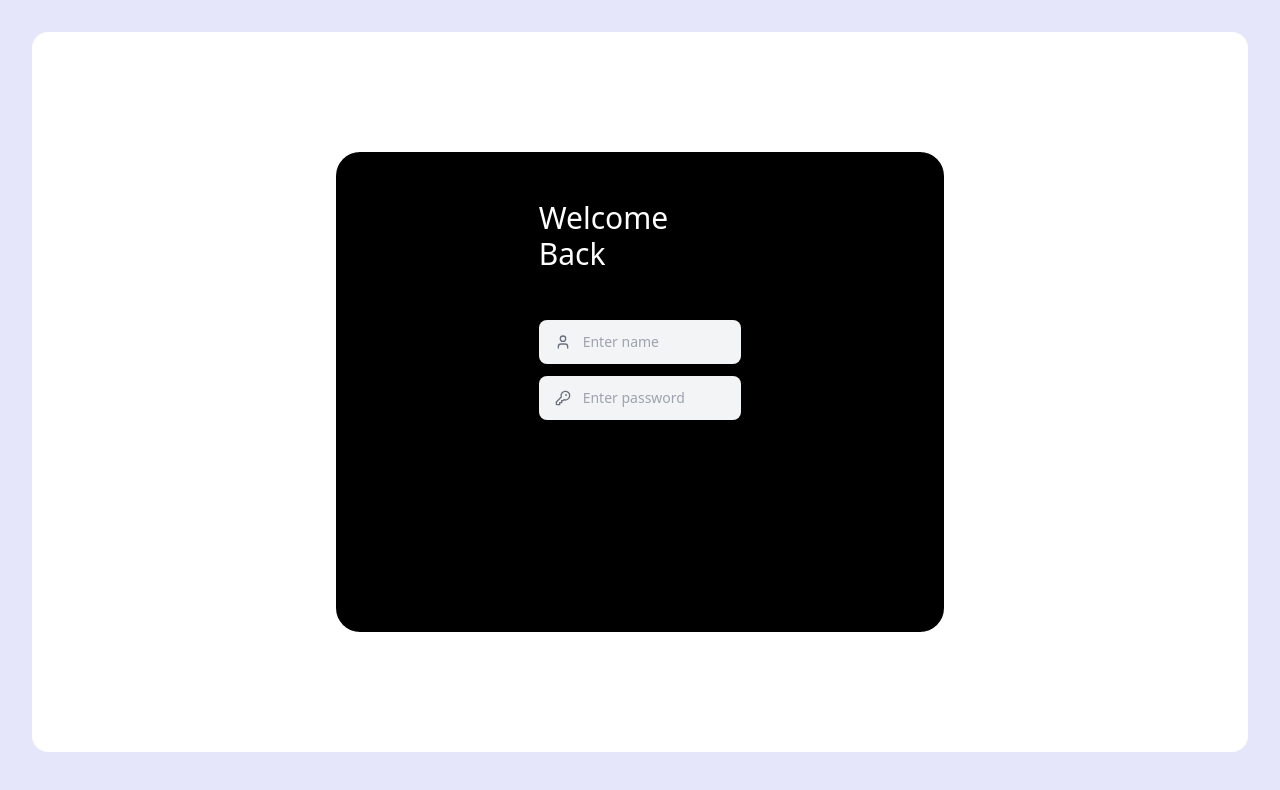
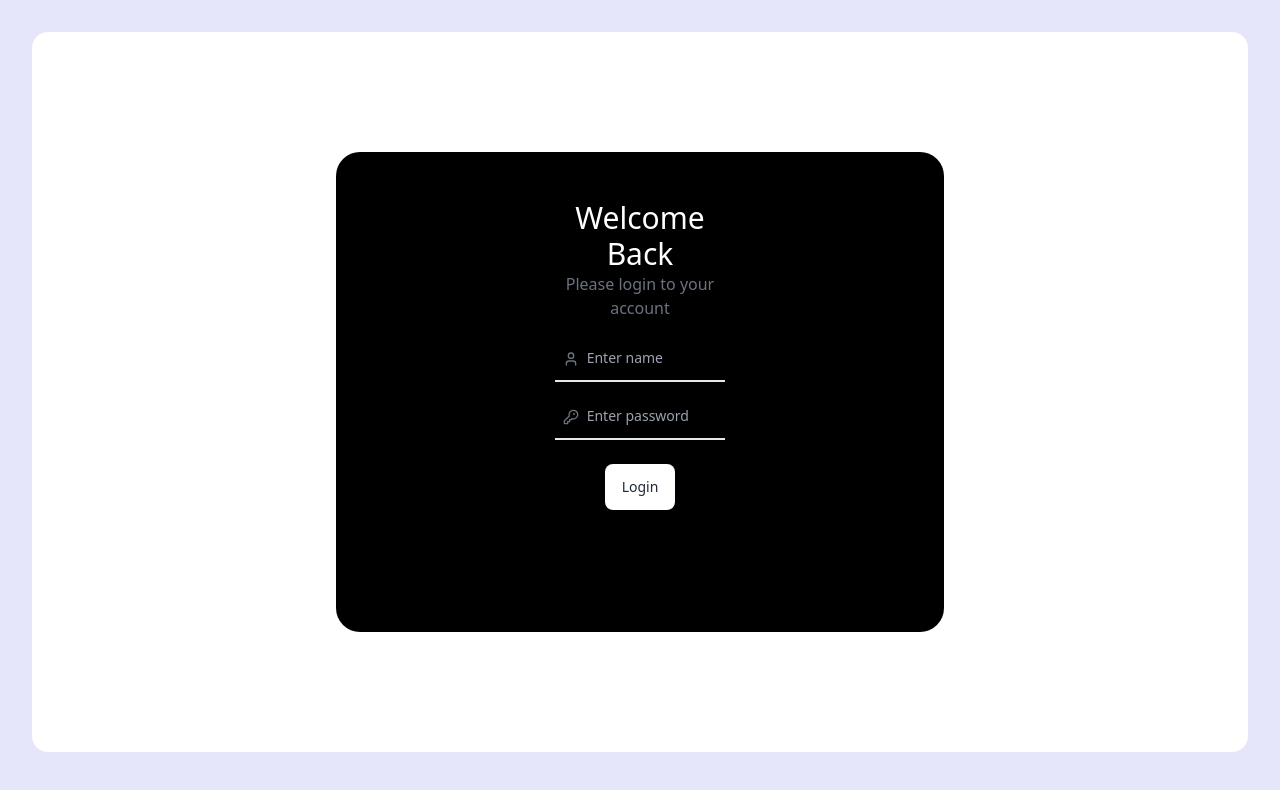
Before and after one commit to RodrigoVaillant/OverLoad-Store-Vue3-Python, a Vue app in the folder frontend/: page /login in a window 1280 px wide. Shown: the top 790 px of the page. Built offline with nearby package versions, Linux system fonts and the light colour scheme.

Commit message:
added login page

```diff
--- a/frontend/src/components/Login.vue
+++ /dev/null
@@ -1,50 +0,0 @@
-<script setup></script>
-
-<template>
-    <div class="w-full h-[calc(100vh-80px)] bg-white rounded-2xl flex items-center justify-center">
-        <div class="bg-black w-1/2 h-2/3 rounded-3xl flex items-start justify-around">
-            <figure class="w-1/3 h-1/3 mt-12">
-                <h1 class="text-white text-3xl">Welcome Back</h1>
-                <p>Please login to your account</p>
-
-
-                <div class="">
-                    <div class="max-w-sm space-y-3">
-                        <div class="relative">
-                            <input type="email"
-                                class="peer py-3 px-4 ps-11 block w-full bg-gray-100 border-transparent rounded-lg text-sm focus:border-blue-500 focus:ring-blue-500 disabled:opacity-50 disabled:pointer-events-none"
-                                placeholder="Enter name">
-                            <div
-                                class="absolute inset-y-0 start-0 flex items-center pointer-events-none ps-4 peer-disabled:opacity-50 peer-disabled:pointer-events-none">
-                                <svg class="shrink-0 size-4 text-gray-500" xmlns="http://www.w3.org/2000/svg" width="24"
-                                    height="24" viewBox="0 0 24 24" fill="none" stroke="currentColor" stroke-width="2"
-                                    stroke-linecap="round" stroke-linejoin="round">
-                                    <path d="M19 21v-2a4 4 0 0 0-4-4H9a4 4 0 0 0-4 4v2"></path>
-                                    <circle cx="12" cy="7" r="4"></circle>
-                                </svg>
-                            </div>
-                        </div>
-
-                        <div class="relative">
-                            <input type="password"
-                                class="peer py-3 px-4 ps-11 block w-full bg-gray-100 border-transparent rounded-lg text-sm focus:border-blue-500 focus:ring-blue-500 disabled:opacity-50 disabled:pointer-events-none"
-                                placeholder="Enter password">
-                            <div
-                                class="absolute inset-y-0 start-0 flex items-center pointer-events-none ps-4 peer-disabled:opacity-50 peer-disabled:pointer-events-none">
-                                <svg class="shrink-0 size-4 text-gray-500" xmlns="http://www.w3.org/2000/svg" width="24"
-                                    height="24" viewBox="0 0 24 24" fill="none" stroke="currentColor" stroke-width="2"
-                                    stroke-linecap="round" stroke-linejoin="round">
-                                    <path d="M2 18v3c0 .6.4 1 1 1h4v-3h3v-3h2l1.4-1.4a6.5 6.5 0 1 0-4-4Z"></path>
-                                    <circle cx="16.5" cy="7.5" r=".5"></circle>
-                                </svg>
-                            </div>
-                        </div>
-                    </div>
-                </div>
-
-
-
-            </figure>
-        </div>
-    </div>
-</template>
--- a/frontend/src/components/BuyerService.vue
+++ b/frontend/src/components/pages/BuyerService.vue
@@ -1,6 +1,6 @@
 <script setup>
-import Header from './UI/Header.vue';
-import Accordion from './UI/Accordion.vue';
+import Header from '../UI/Header.vue';
+import Accordion from '../UI/Accordion.vue';
 </script>
 
 <template>
--- /dev/null
+++ b/frontend/src/components/pages/Login.vue
@@ -0,0 +1,52 @@
+<script setup></script>
+
+<template>
+    <div class="w-full h-[calc(100vh-80px)] bg-white rounded-2xl flex items-center justify-center">
+        <div class="bg-black w-1/2 h-2/3 rounded-3xl flex items-start justify-around">
+            <figure class="w-1/3 h-1/3 mt-12">
+                <h1 class="text-white text-3xl text-center">Welcome Back</h1>
+                <p class="text-gray-500 text-center">Please login to your account</p>
+
+                <div class="flex items-center flex flex-col m-4">
+                    <div class="max-w-sm space-y-3">
+                        <div class="relative">
+                            <input type="email"
+                                class="peer py-3 pe-0 ps-8 block w-full bg-transparent border-t-transparent border-b-2 border-x-transparent border-b-gray-200 text-sm focus:border-t-transparent focus:border-x-transparent focus:border-b-blue-500 focus:ring-0 disabled:opacity-50 disabled:pointer-events-none dark:border-b-neutral-700 dark:text-neutral-400 dark:placeholder-neutral-500 dark:focus:ring-neutral-600 dark:focus:border-b-neutral-600"
+                                placeholder="Enter name" />
+                            <div
+                                class="absolute inset-y-0 start-0 flex items-center pointer-events-none ps-2 peer-disabled:opacity-50 peer-disabled:pointer-events-none">
+                                <svg class="shrink-0 size-4 text-gray-500 dark:text-neutral-500"
+                                    xmlns="http://www.w3.org/2000/svg" width="24" height="24" viewBox="0 0 24 24"
+                                    fill="none" stroke="currentColor" stroke-width="2" stroke-linecap="round"
+                                    stroke-linejoin="round">
+                                    <path d="M19 21v-2a4 4 0 0 0-4-4H9a4 4 0 0 0-4 4v2"></path>
+                                    <circle cx="12" cy="7" r="4"></circle>
+                                </svg>
+                            </div>
+                        </div>
+
+                        <div class="relative">
+                            <input type="password"
+                                class="peer py-3 pe-0 ps-8 block w-full bg-transparent border-t-transparent border-b-2 border-x-transparent border-b-gray-200 text-sm focus:border-t-transparent focus:border-x-transparent focus:border-b-blue-500 focus:ring-0 disabled:opacity-50 disabled:pointer-events-none dark:border-b-neutral-700 dark:text-neutral-400 dark:placeholder-neutral-500 dark:focus:ring-neutral-600 dark:focus:border-b-neutral-600"
+                                placeholder="Enter password" />
+                            <div
+                                class="absolute inset-y-0 start-0 flex items-center pointer-events-none ps-2 peer-disabled:opacity-50 peer-disabled:pointer-events-none">
+                                <svg class="shrink-0 size-4 text-gray-500 dark:text-neutral-500"
+                                    xmlns="http://www.w3.org/2000/svg" width="24" height="24" viewBox="0 0 24 24"
+                                    fill="none" stroke="currentColor" stroke-width="2" stroke-linecap="round"
+                                    stroke-linejoin="round">
+                                    <path d="M2 18v3c0 .6.4 1 1 1h4v-3h3v-3h2l1.4-1.4a6.5 6.5 0 1 0-4-4Z"></path>
+                                    <circle cx="16.5" cy="7.5" r=".5"></circle>
+                                </svg>
+                            </div>
+                        </div>
+                    </div>
+                    <button type="button"
+                        class="py-3 px-4 m-6 inline-flex items-center gap-x-2 text-sm font-medium rounded-lg border border-transparent bg-white text-gray-800 hover:bg-gray-200 focus:outline-none focus:bg-gray-200 disabled:opacity-50 disabled:pointer-events-none">
+                        Login
+                    </button>
+                </div>
+            </figure>
+        </div>
+    </div>
+</template>
--- a/frontend/src/components/New.vue
+++ b/frontend/src/components/pages/New.vue
@@ -1,5 +1,5 @@
 <script setup>
-import Header from './UI/Header.vue';
+import Header from '../UI/Header.vue';
 </script>
 
 <template>
```
Also changed, not shown: frontend/src/router/index.js (+4 -4 lines), frontend/src/components/pages/Home.vue (renamed from frontend/src/components/Home.vue).
